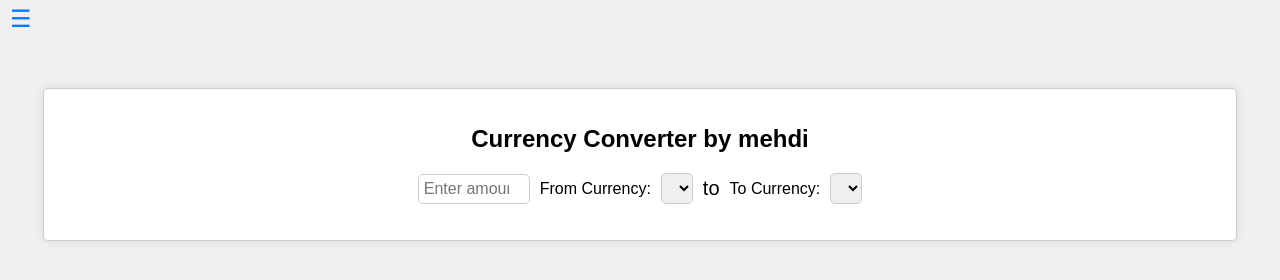
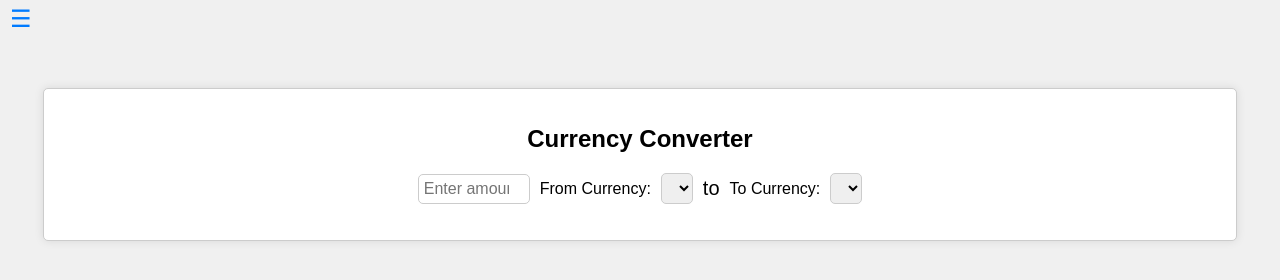
Before and after one commit to MEHD-IPRO/convert, a website: page index.html in a window 1280 px wide. Drawn offline with Linux system fonts and the light colour scheme; no server answers.

Commit message:
new main

```diff
--- a/index.html
+++ b/index.html
@@ -76,7 +76,7 @@
     </nav>
 
     <div class="converter">
-        <h1>Currency Converter by mehdi</h1>
+        <h1>Currency Converter</h1>
         <div class="input-container">
             <input type="number" id="amount" placeholder="Enter amount">
             <!-- Label for "From Currency" dropdown -->
```
